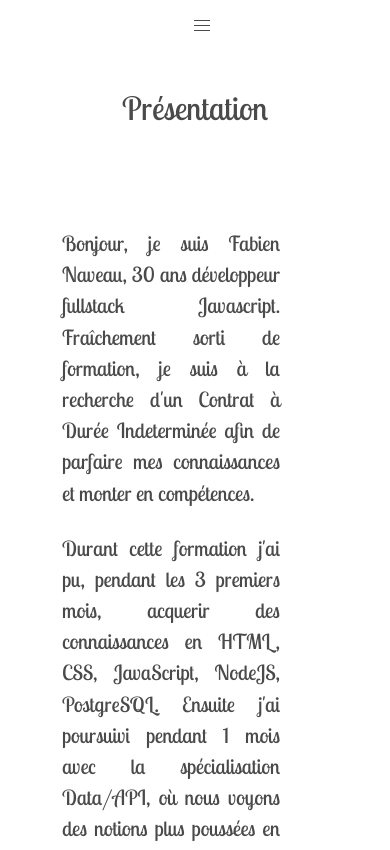
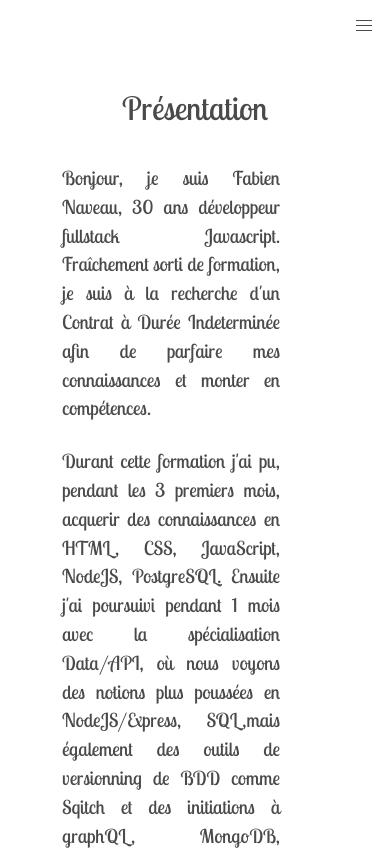
Before and after one commit to FabienNaveau/Portfolio, a React (Create React App) app: page / in a window 390 px wide. Shown: the top 850 px of the page. Built offline with nearby package versions, Linux system fonts and the light colour scheme.

Commit message:
Correction responsive Content

```diff
--- a/src/components/Content/index.css
+++ b/src/components/Content/index.css
@@ -40,7 +40,7 @@
 
 .arrow-down {
     display: flex;
-    flex-direction: column;
+
     justify-content: center;
     margin-top: 5rem;
 }
@@ -52,7 +52,7 @@
 
 @media screen and (max-width: 1200px) {
     .pres--para > p {
-        font-size: 1.2rem;
+        font-size: 1rem;
         margin-right: 1rem;
     }
 
@@ -85,7 +85,8 @@
 
     .pres--imgbox {
         margin: 0;
-        width: 60%
+        width: 50%;
+        height: 300px;
     }
 
     .pres--para {
@@ -93,13 +94,25 @@
     }
 
     .pres--para > p {
-        font-size: 1.3rem;
+        font-size: 1.2rem;
         text-align: justify;
+    }
+
+    .arrow-down {
+        display: none;
     }
 }
 
 @media screen and (max-width: 768px) {
+    #presentation {
+        gap: 0;
+    }
+
     .pres--imgbox {
+        display: none;
+    }
+
+    .arrow-down {
         display: none;
     }
 }
--- a/src/components/Header/index.css
+++ b/src/components/Header/index.css
@@ -12,9 +12,6 @@
     font-size: 1.5rem;
 }
 
-.navbar-burger {
-    margin-left: 45%;
-}
 
 @media screen and (max-width: 600px) {
     .navbar-start {
```
